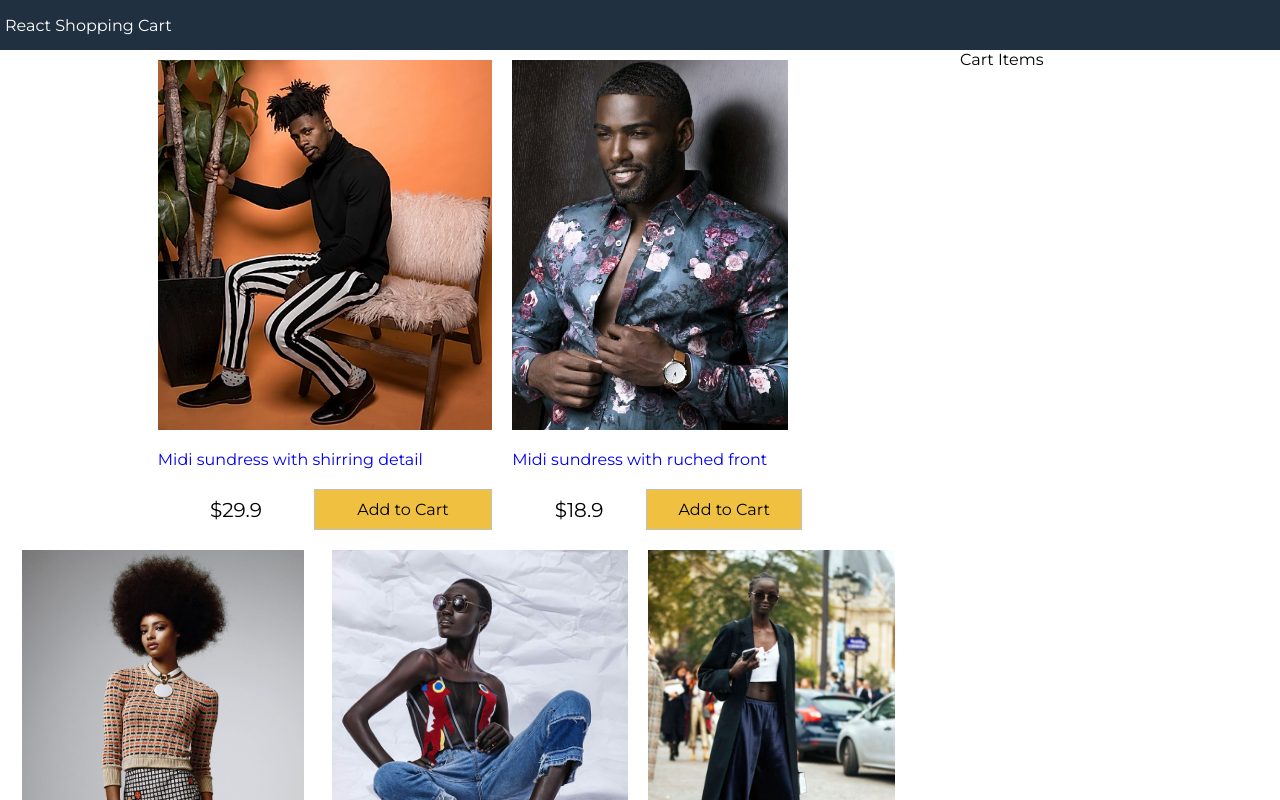
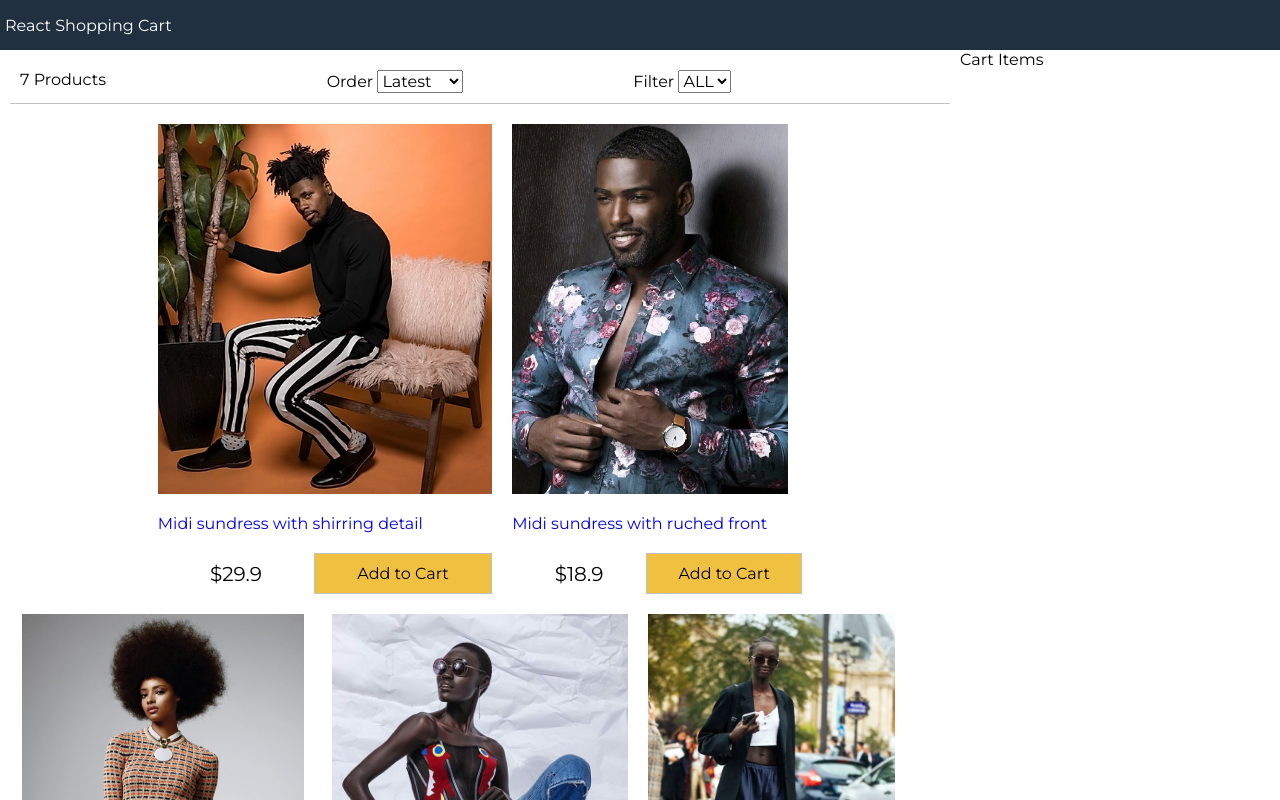
Before and after one commit to cassandreh1/react-shopping-cart, a React (Create React App) app: page / in a window 1280 px wide. Shown: the top 800 px of the page. Built offline with nearby package versions, Linux system fonts and the light colour scheme.

Commit message:
create filter component

```diff
--- a/src/App.js
+++ b/src/App.js
@@ -1,6 +1,7 @@
 import React, { Component } from "react";
 import data from "./data.json";
 import Products from "./components/Products";
+import Filter from "./components/Filter";
 
 class App extends Component {
   constructor() {
@@ -11,6 +12,51 @@
       sort: "",
     };
   }
+
+  handleFilter = (event) => {
+    const {
+      target: { value },
+    } = event;
+    if (value === "") {
+      this.setState({
+        size: value,
+        products: data.products,
+      });
+    } else {
+      this.setState({
+        size: value,
+        products: data.products.filter((product) => {
+          return product.availableSizes.indexOf(value) >= 0;
+        }),
+      });
+    }
+  };
+
+  handleSort = (event) => {
+    const {
+      target: { value },
+    } = event;
+    // TO DO: More research on passing the state as the first parameter and sort function
+    this.setState((state) => ({
+      sort: value,
+      products: this.state.products
+        .slice()
+        .sort((a, b) =>
+          value === "lowest"
+            ? a.price > b.price
+              ? 1
+              : -1
+            : value === "highest"
+            ? a.price < b.price
+              ? 1
+              : -1
+            : a._id < b._id
+            ? 1
+            : -1
+        ),
+    }));
+  };
+
   render() {
     return (
       <div className="grid-container">
@@ -20,6 +66,13 @@
         <main>
           <div className="content">
             <div className="main">
+              <Filter
+                count={this.state.products.length}
+                size={this.state.size}
+                sort={this.state.sort}
+                onFilter={this.handleFilter}
+                onSort={this.handleSort}
+              />
               <Products products={this.state.products} />
             </div>
             <div className="sidebar">Cart Items</div>
--- /dev/null
+++ b/src/components/Filter.jsx
@@ -0,0 +1,34 @@
+import React, { Component } from "react";
+
+class Filter extends Component {
+  state = {};
+  render() {
+    return (
+      <div className="filter">
+        <div className="filter-result">{this.props.count} Products</div>
+        <div className="filter-sort">
+          Order{" "}
+          <select value={this.props.sort} onChange={this.props.onSort}>
+            <option>Latest</option>
+            <option value="lowest">Lowest</option>
+            <option value="highest">Highest</option>
+          </select>
+        </div>
+        <div className="filter-size">
+          Filter{" "}
+          <select value={this.props.size} onChange={this.props.onFilter}>
+            <option value="ALL">ALL</option>
+            <option value="XS">XS</option>
+            <option value="S">S</option>
+            <option value="M">M</option>
+            <option value="L">L</option>
+            <option value="XL">XL</option>
+            <option value="XXL">XXL</option>
+          </select>
+        </div>
+      </div>
+    );
+  }
+}
+
+export default Filter;
--- a/src/index.scss
+++ b/src/index.scss
@@ -116,3 +116,15 @@
     }
   }
 }
+
+/* filter */
+.filter {
+  display: flex;
+  padding: 1rem;
+  margin: 1rem;
+  border-bottom: 0.1rem #c0c0c0 solid;
+  justify-content: space-between;
+  div {
+    flex: 1;
+  }
+}
```
